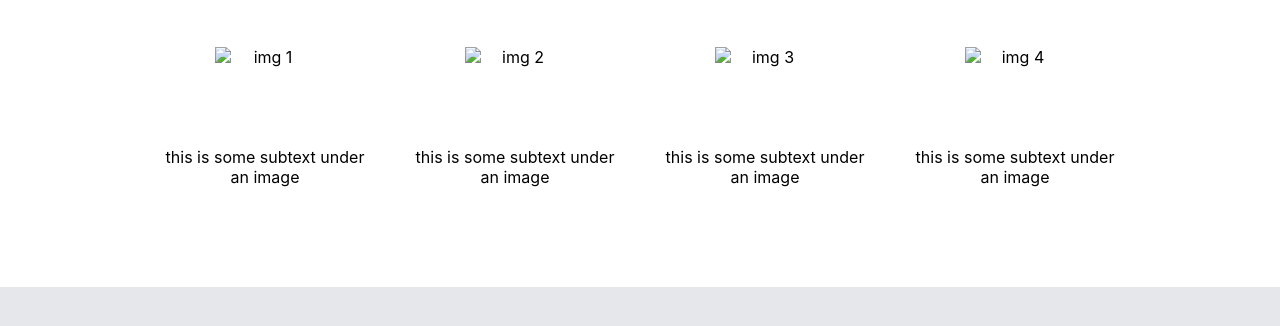
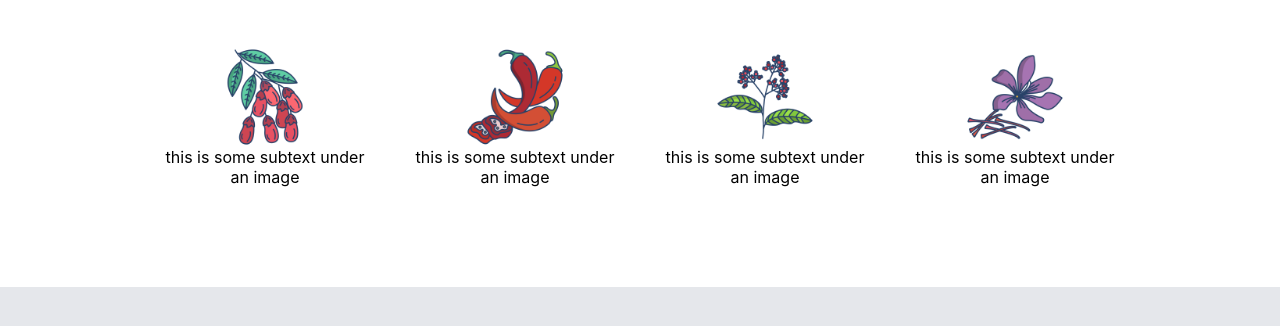
Before and after one commit to qgiang124/landing-page, a plain HTML site: page index.html in a window 1280 px wide. Shown: the part 724-1050 px from the top of the page. Drawn offline with Linux system fonts and the light colour scheme; the site is published under a folder, as on GitHub Pages, so addresses that start at the root find nothing.

Commit message:
fix the src of information images

```diff
--- a/index.html
+++ b/index.html
@@ -40,19 +40,19 @@
         <div class="infor-header">Some random information.</div>
         <div class="content">
             <div class="item">
-                <img src="/info-images/barberry.png" alt="img 1" width="100px" height="100px">
+                <img src="info-images/barberry.png" alt="img 1" width="100px" height="100px">
                 <div class="text">this is some subtext under an image</div>
             </div>
             <div class="item">
-                <img src="/info-images/chilli.png" alt="img 2" width="100px" height="100px">
+                <img src="info-images/chilli.png" alt="img 2" width="100px" height="100px">
                 <div class="text">this is some subtext under an image</div>
             </div>
             <div class="item">
-                <img src="/info-images/pepper.png" alt="img 3" width="100px" height="100px">
+                <img src="info-images/pepper.png" alt="img 3" width="100px" height="100px">
                 <div class="text">this is some subtext under an image</div>
             </div>
             <div class="item">
-                <img src="/info-images/saffron.png" alt="img 4" width="100px" height="100px">
+                <img src="info-images/saffron.png" alt="img 4" width="100px" height="100px">
                 <div class="text">this is some subtext under an image</div>
             </div>
         </div>
```
